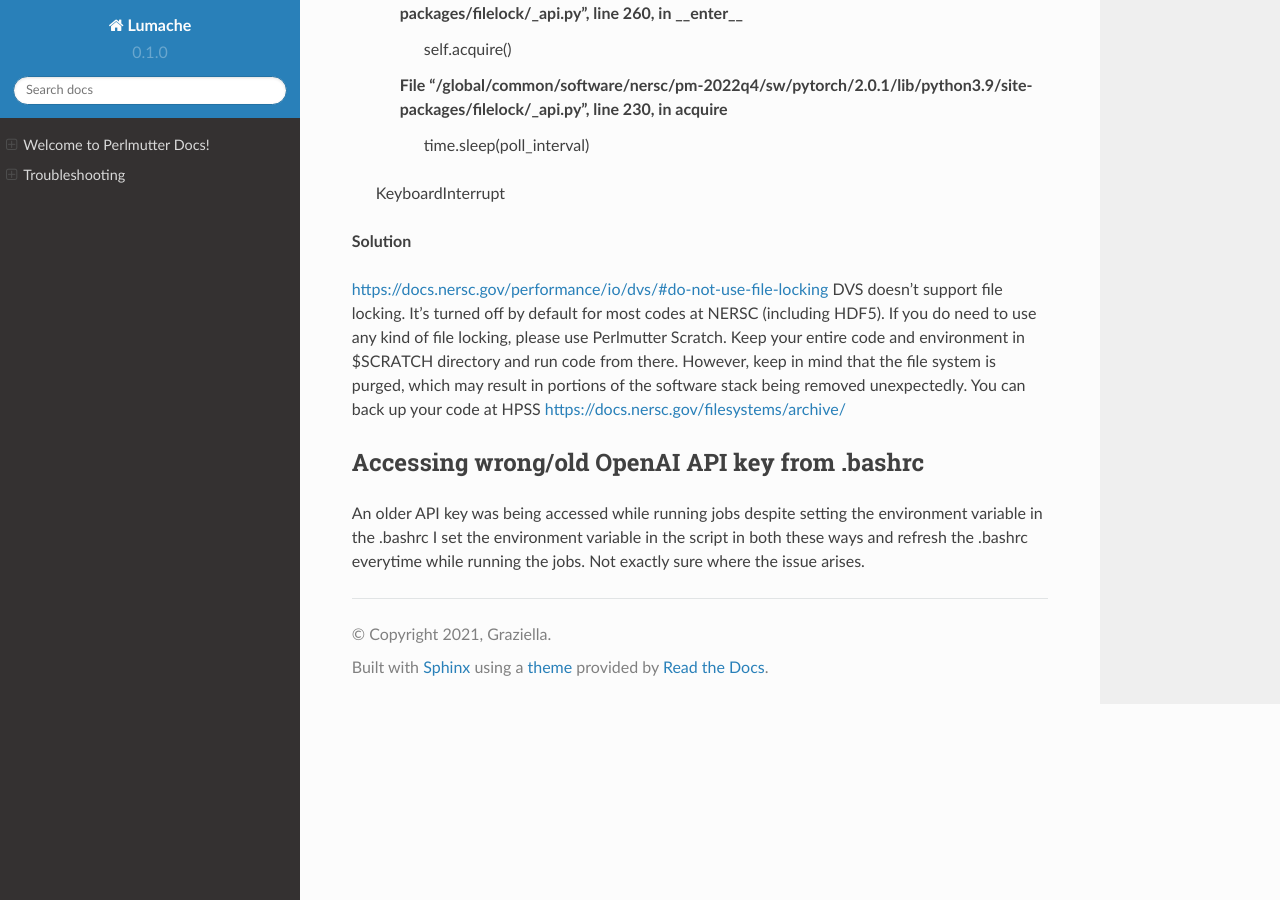
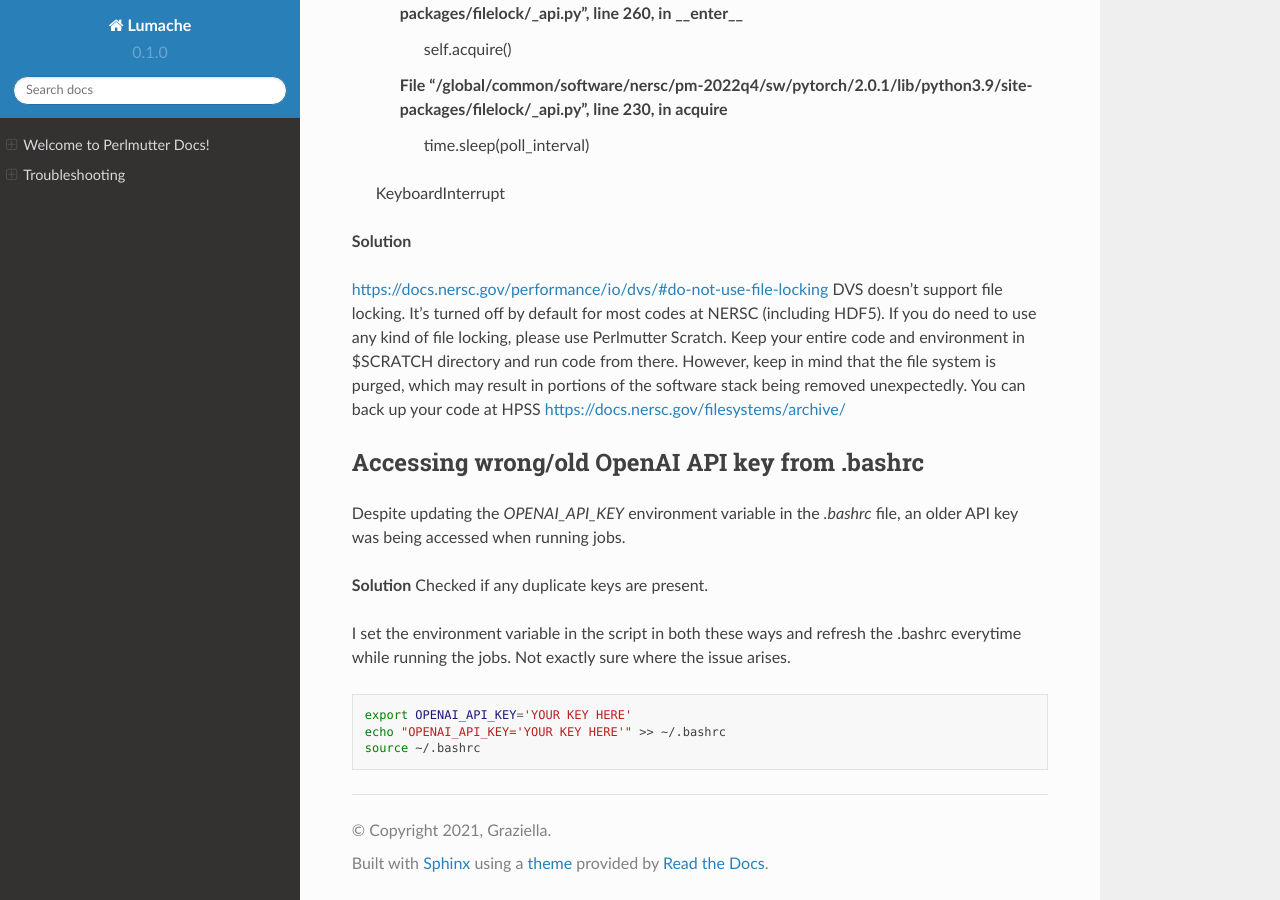
Before and after one commit to HPC-FAIR/Perlmutter-docs, a Sphinx documentation site: the page built from docs/source/index.rst, in a window 1280 px wide and 900 px high, scrolled down 3295 px. Built offline with Sphinx 7.4.7 and the Read the Docs theme 2.0.0, drawn with Linux system fonts in a browser that asks for light colours.

Commit message:
Update index.rst

```diff
--- a/docs/source/index.rst
+++ b/docs/source/index.rst
@@ -144,10 +144,15 @@ Keep your entire code and environment in $SCRATCH directory and run code from th
 
 Accessing wrong/old OpenAI API key from .bashrc
 ----------------------------------------
-An older API key was being accessed while running jobs despite setting the environment variable in the .bashrc
+Despite updating the `OPENAI_API_KEY` environment variable in the `.bashrc` file, an older API key was being accessed when running jobs.
+
+**Solution**
+Checked if any duplicate keys are present.
+
 I set the environment variable in the script in both these ways and refresh the .bashrc everytime while running the jobs. Not exactly sure where the issue arises.
 
 .. code-block:: bash
+
     export OPENAI_API_KEY='YOUR KEY HERE'
     echo "OPENAI_API_KEY='YOUR KEY HERE'" >> ~/.bashrc
     source ~/.bashrc
```
